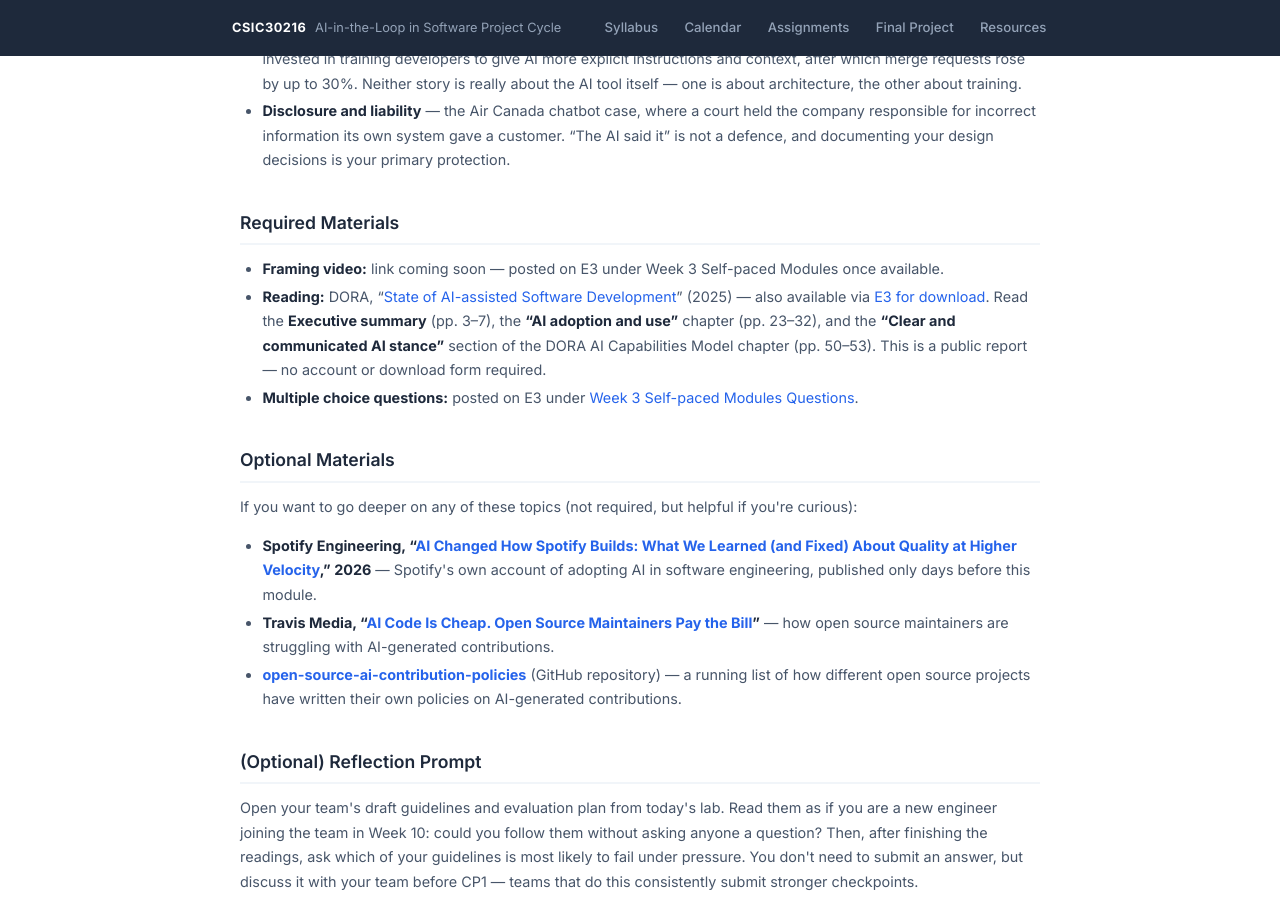
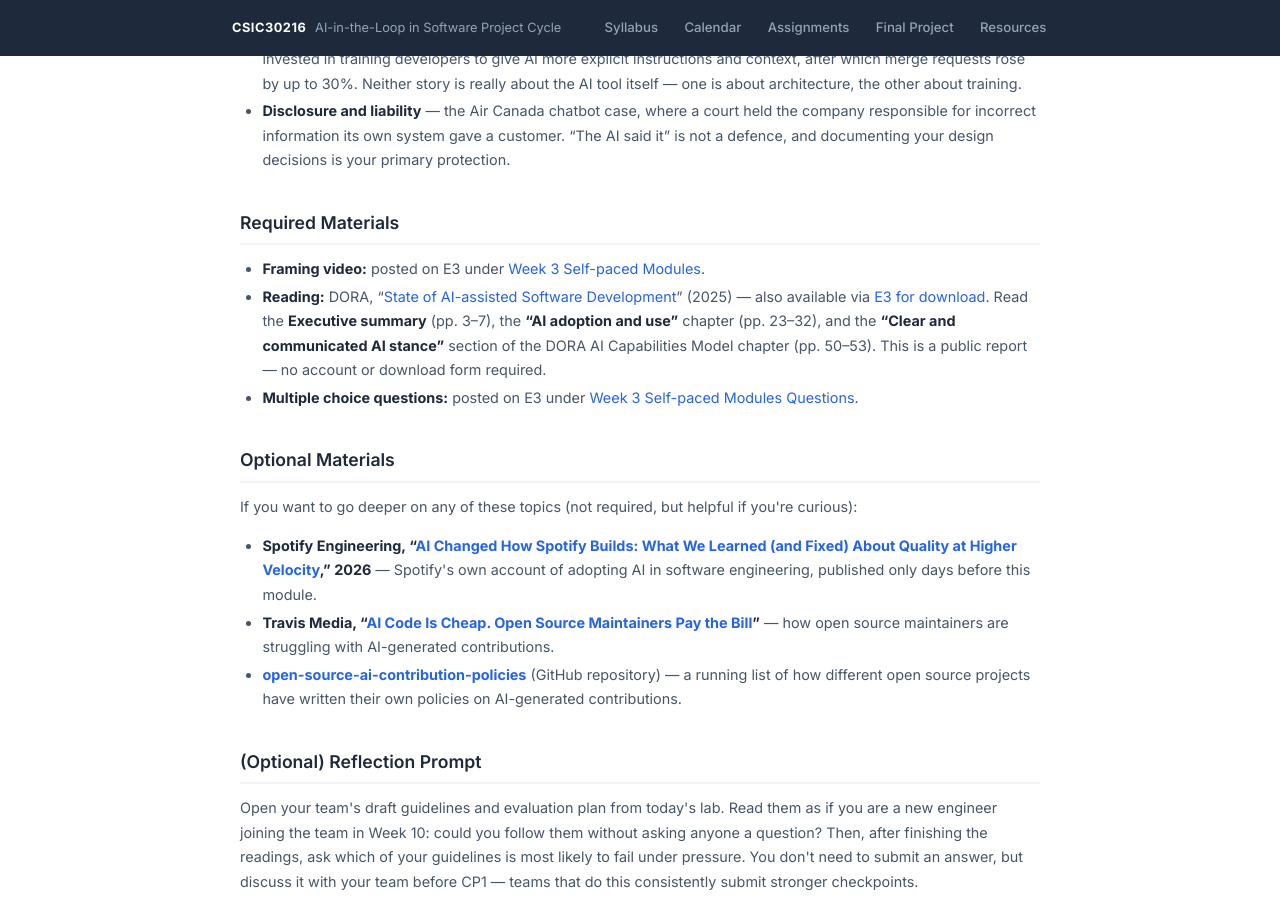
Before and after one commit to dwnnis/csic30216-fall26, a Jekyll site: the page built from pages/self-paced/week3.html, in a window 1280 px wide and 900 px high, scrolled down 1145 px. Built offline with Jekyll 4.4.1, drawn with Linux system fonts in a browser that asks for light colours.

Commit message:
Update week3.html

```diff
--- a/pages/self-paced/week3.html
+++ b/pages/self-paced/week3.html
@@ -52,7 +52,7 @@ permalink: /self-paced/week3/
 
 <h2>Required Materials</h2>
 <ul>
-  <li><strong>Framing video:</strong> link coming soon — posted on E3 under Week 3 Self-paced Modules once available.</li>
+  <li><strong>Framing video:</strong> posted on E3 under <a href="https://e3p.nycu.edu.tw/mod/folder/view.php?id=239179">Week 3 Self-paced Modules</a>.</li>
   <li><strong>Reading:</strong> DORA, &ldquo;<a href="https://dora.dev/dora-report-2025">State of AI-assisted Software Development</a>&rdquo; (2025) — also available via <a href="https://e3p.nycu.edu.tw/mod/folder/view.php?id=239180">E3 for download</a>. Read the <strong>Executive summary</strong> (pp. 3–7), the <strong>&ldquo;AI adoption and use&rdquo;</strong> chapter (pp. 23–32), and the <strong>&ldquo;Clear and communicated AI stance&rdquo;</strong> section of the DORA AI Capabilities Model chapter (pp. 50–53). This is a public report — no account or download form required.</li>
   <li><strong>Multiple choice questions:</strong> posted on E3 under <a href="https://e3p.nycu.edu.tw/mod/quiz/view.php?id=239149&scope=quiz">Week 3 Self-paced Modules Questions</a>.</li>
 </ul>
```
